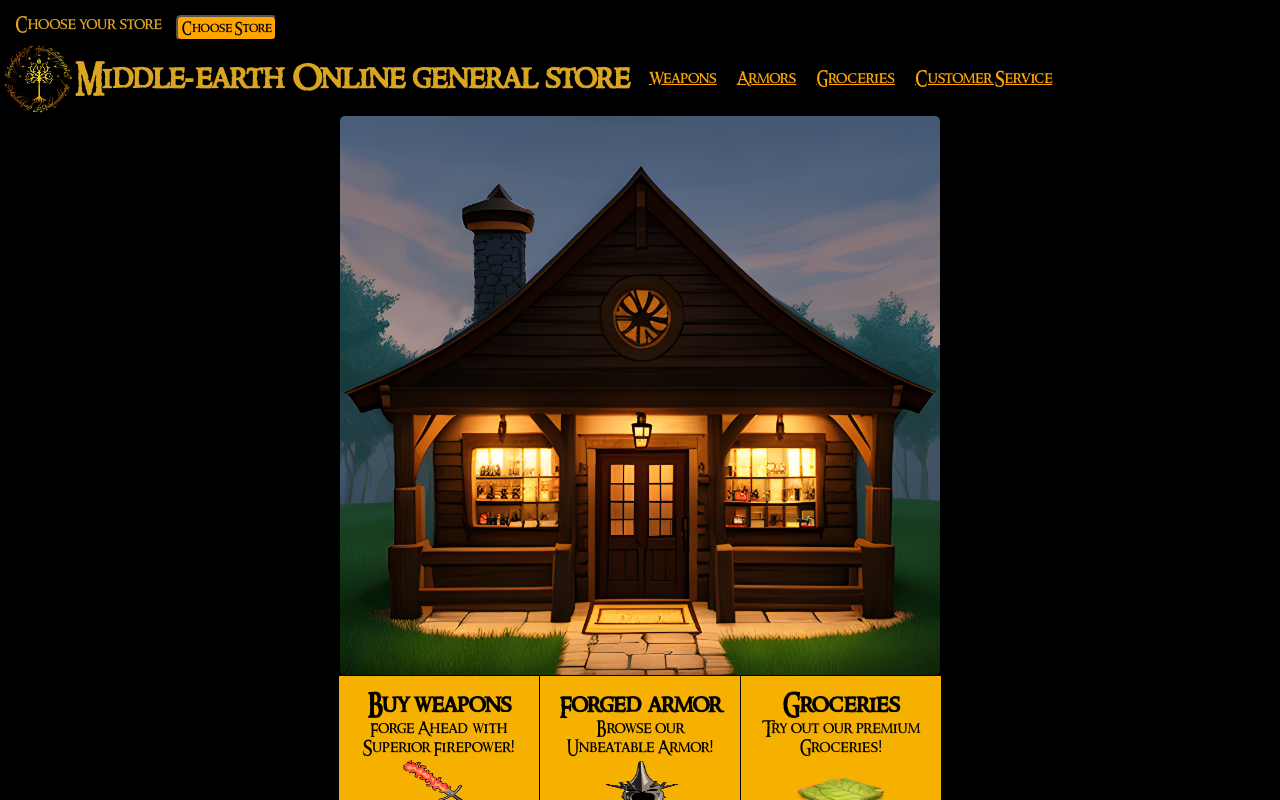
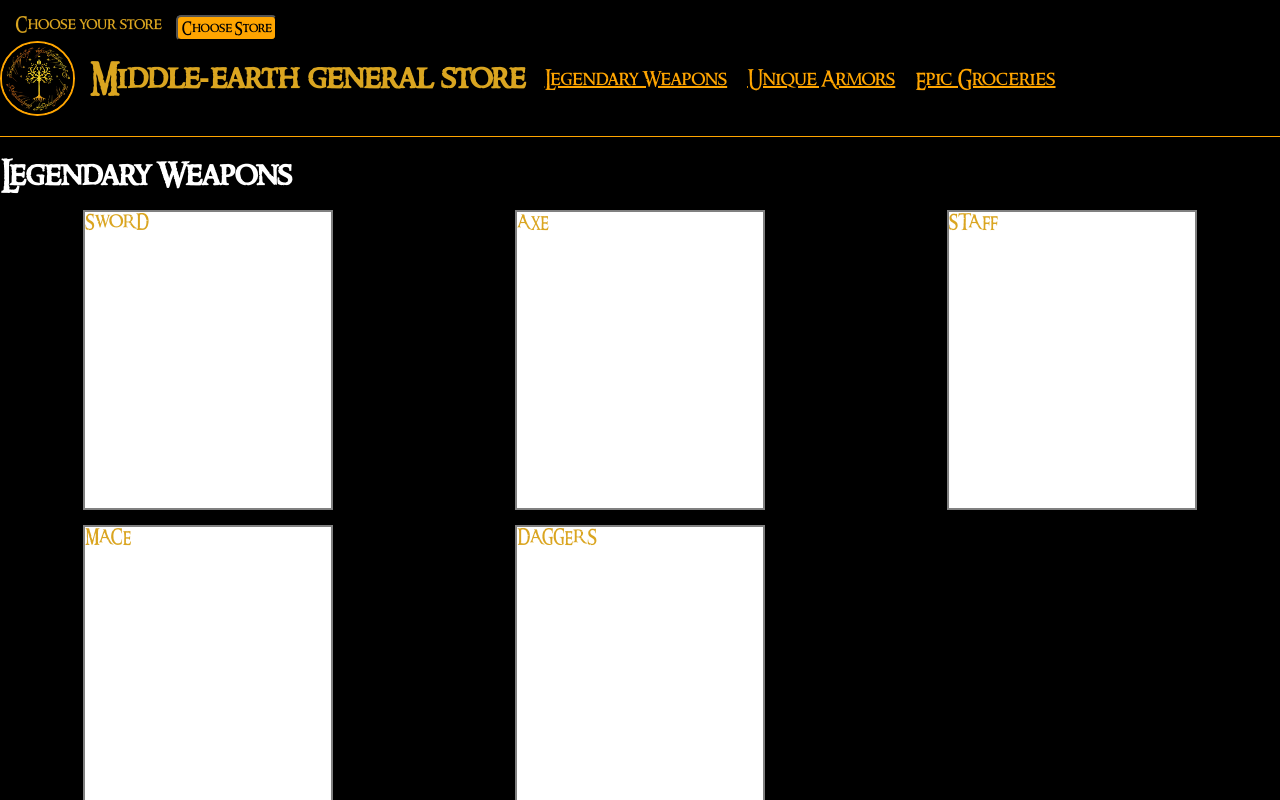
Before and after one commit to danyealmateen/middle-earth-store, a React (Create React App) app: page /weapons in a window 1280 px wide. Shown: the top 800 px of the page. Built offline with nearby package versions, Linux system fonts and the light colour scheme.

Commit message:
dropdownmenu added

```diff
--- a/src/App.tsx
+++ b/src/App.tsx
@@ -1,13 +1,21 @@
 import Header from './Header/Header';
 import Main from './Main/Main';
 import Footer from './Footer/Footer';
+import WeaponsPage from './WeaponsPage/WeaponsPage';
+import { BrowserRouter, Routes, Route } from 'react-router-dom';
 import './App.css';
 
 const App = () => {
   return (
     <div className='App'>
       <Header />
-      <Main />
+      <BrowserRouter>
+        <Routes>
+          <Route path='/main' element={<Main />} />
+          <Route path='/weapons' element={<WeaponsPage />} />
+        </Routes>
+      </BrowserRouter>
+
       <Footer />
     </div>
   );
--- /dev/null
+++ b/src/DropDownMenu/DropDownMenu.tsx
@@ -0,0 +1,40 @@
+import React, { Fragment } from 'react';
+import { styled } from 'styled-components';
+import { Link as RouterLink } from 'react-router-dom';
+
+const DropDownMenu = () => {
+  return (
+    <Menu>
+      <StyledLink to='/weapons/swords'>Swords</StyledLink>
+      <StyledLink to='/weapons/axes'>Axes</StyledLink>
+      <StyledLink to='/weapons/staves'>Staves</StyledLink>
+      <StyledLink to='/weapons/maces'>Maces</StyledLink>
+      <StyledLink to='/weapons/daggers'>Daggers</StyledLink>
+    </Menu>
+  );
+};
+
+export default DropDownMenu;
+
+const Menu = styled.div`
+  display: flex;
+  position: absolute;
+  background-color: #451808;
+  border-radius: 5px;
+  box-shadow: 0px 8px 16px 0px rgba(0, 0, 0, 0.2);
+  padding: 12px 16px;
+  margin-left: 3rem;
+  z-index: 1;
+`;
+
+const StyledLink = styled(RouterLink)`
+  display: block;
+  color: orange;
+  text-decoration: none;
+
+  &: hover {
+    background-color: goldenrod;
+    color: black;
+    border-radius: 3px;
+  }
+`;
--- a/src/Footer/Footer.tsx
+++ b/src/Footer/Footer.tsx
@@ -15,7 +15,7 @@
       links: ['Shop online', 'Grocery bag', 'Catering', 'Pharmacy'],
     },
     {
-      title: 'MIDDLE-EARTH ONLINE GENERAL STORE',
+      title: 'INFORMATION',
       links: ['Apps', 'Opening hours', 'Suppliers', 'Job openings'],
     },
     {
@@ -26,7 +26,7 @@
   return (
     <Fragment>
       <br />
-      <hr />
+      <StyledHr />
       <Router>
         <GridContainer>
           {sections.map((section) => (
@@ -77,3 +77,9 @@
     color: white;
   }
 `;
+
+const StyledHr = styled.hr`
+  border: 0;
+  height: 1px;
+  background: orange;
+`;
--- a/src/Header/Header.tsx
+++ b/src/Header/Header.tsx
@@ -2,12 +2,12 @@
 import { styled } from 'styled-components';
 import StoreModal from '../Modals/StoreModal';
 import { BrowserRouter as Router, Link as RouterLink } from 'react-router-dom';
+import DropDownMenu from '../DropDownMenu/DropDownMenu';
 
 const Header = () => {
   const [storeModalPopUp, setStoreModalPopUp] = useState(false);
-  const [chosenStore, setChosenStore] = useState(
-    'Choose your store'
-  );
+  const [chosenStore, setChosenStore] = useState('Choose your store');
+  const [showDropDown, setShowDropDown] = useState(false);
 
   return (
     <Fragment>
@@ -17,14 +17,21 @@
       </ButtonWrapper>
       <ContentContainer>
         <img src='./images/tree.png' alt='' />
-        <h1>Middle-earth Online general store</h1>
+        <h1>Middle-earth general store</h1>
         <Router>
-          <StyledLink to='shop-online'>Weapons</StyledLink>
-          <StyledLink to='offers'>Armors</StyledLink>
-          <StyledLink to='grocery-bag'>Groceries</StyledLink>
-          <StyledLink to='customer-service'>Customer Service</StyledLink>
+          <DropdownWrapper
+            onMouseEnter={() => setShowDropDown(true)}
+            onMouseLeave={() => setShowDropDown(false)}
+          >
+            <StyledLink to='/weapons'>Legendary Weapons</StyledLink>
+            {showDropDown && <DropDownMenu />}
+          </DropdownWrapper>
+
+          <StyledLink to='offers'> Unique Armors</StyledLink>
+          <StyledLink to='grocery-bag'>Epic Groceries</StyledLink>
         </Router>
       </ContentContainer>
+      <StyledHr />
       {storeModalPopUp && (
         <StoreModal
           storeName={(newStoreName) => setChosenStore(newStoreName)}
@@ -64,18 +71,40 @@
 const ContentContainer = styled.div`
   display: flex;
   align-items: center;
-
   & img {
     width: 75px;
+    border: 2px solid orange;
+    margin-right: 15px;
+    border-radius: 50px;
   }
 `;
 
 const StyledLink = styled(RouterLink)`
   color: orange;
   margin-left: 20px;
+  font-size: 20px;
 
   &:hover {
     color: white;
     transition: color 0.3s, color 0.3s, transform 0.3s;
   }
 `;
+
+const DropdownWrapper = styled.div<{
+  onMouseEnter: () => void;
+  onMouseLeave: () => void;
+}>`
+  position: relative;
+  color: yellow;
+
+  &:hover > div {
+    display: block;
+  }
+`;
+
+const StyledHr = styled.hr`
+  border: 0;
+  height: 1px;
+  background: orange;
+  margin: 20px 0;
+`;
--- a/src/Main/Main.tsx
+++ b/src/Main/Main.tsx
@@ -1,6 +1,5 @@
 import React, { Fragment } from 'react';
 import { styled } from 'styled-components';
-import { BrowserRouter as Router } from 'react-router-dom';
 import { Link as RouterLink } from 'react-router-dom';
 
 const Main = () => {
@@ -9,7 +8,6 @@
       <ContentContainer>
         <img src='./images/mainone.png' alt='' />
         <DivContainer>
-          <Router>
           <StyledLink to='shop-online'>
             <h2>Buy weapons</h2>
             <p>Forge Ahead with Superior Firepower!</p>
@@ -25,7 +23,6 @@
             <p>Try out our premium Groceries!</p>
             <img src='./images/lembas.png' alt='' />
           </StyledLink>
-          </Router>
         </DivContainer>
       </ContentContainer>
     </Fragment>
--- /dev/null
+++ b/src/WeaponsPage/WeaponsPage.tsx
@@ -0,0 +1,40 @@
+import React, { Fragment, useState, useEffect } from 'react';
+
+import { styled } from 'styled-components';
+
+const WeaponsPage = () => {
+  return (
+    <Fragment>
+      <Title>Legendary Weapons</Title>
+      <ContentContainer>
+        <WeaponsContainer>SWORD</WeaponsContainer>
+        <WeaponsContainer>AXE</WeaponsContainer>
+        <WeaponsContainer>STAFF</WeaponsContainer>
+        <WeaponsContainer>MACE</WeaponsContainer>
+        <WeaponsContainer>DAGGERS</WeaponsContainer>
+      </ContentContainer>
+    </Fragment>
+  );
+};
+export default WeaponsPage;
+
+const Title = styled.h1`
+  color: white;
+`;
+
+const WeaponsContainer = styled.div`
+  background-color: white;
+  height: 300px;
+  width: 250px;
+  border: 2px solid gray;
+`;
+
+const ContentContainer = styled.div`
+  display: grid;
+  grid-template-columns: repeat(3, 1fr);
+  grid-template-rows: repeat(5, auto);
+  align-items: flex-start;
+  justify-items: center;
+  gap: 15px;
+  margin-top: 15px;
+`;
```
Lines whose indentation alone changed are shown as unchanged.
